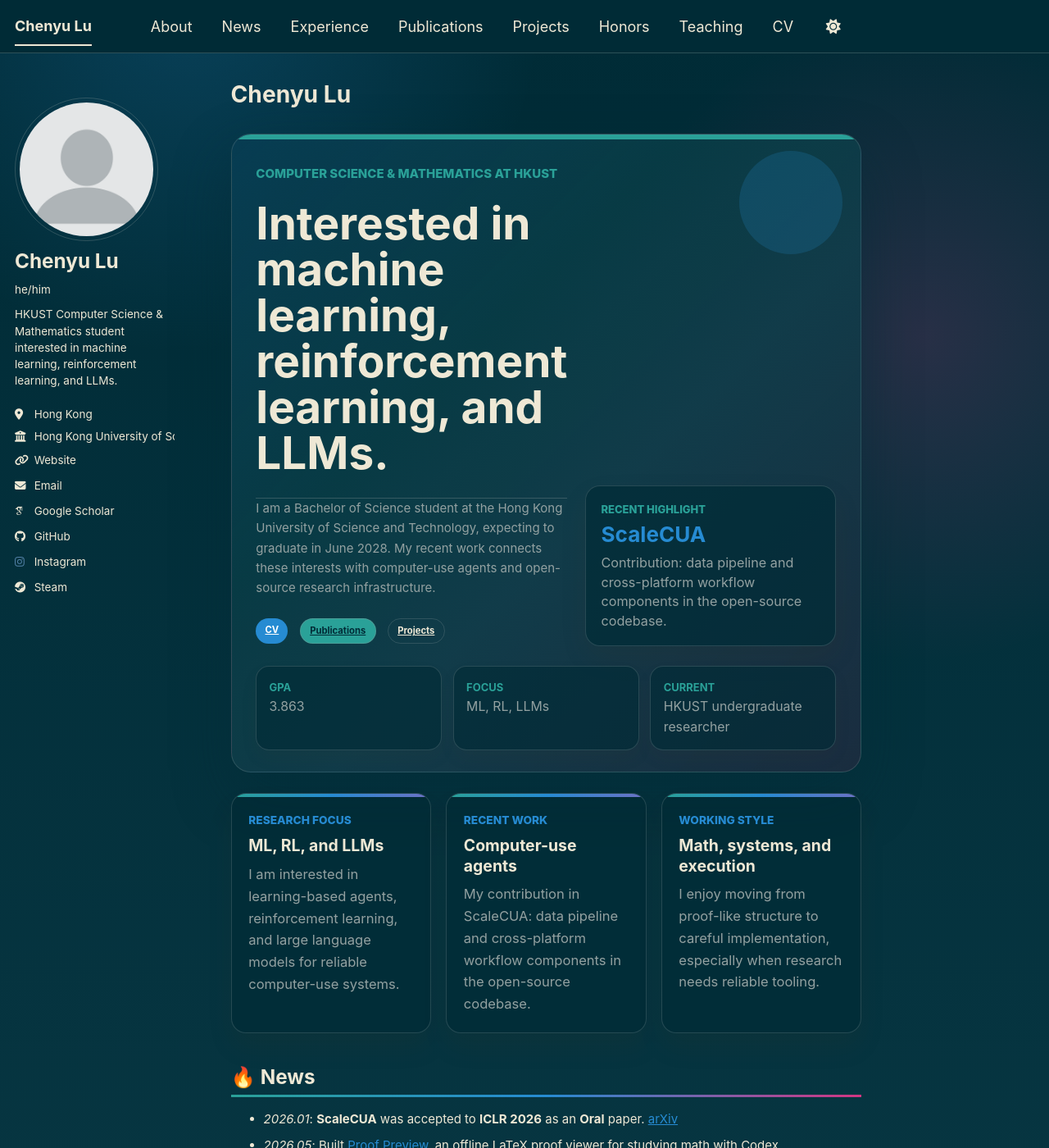
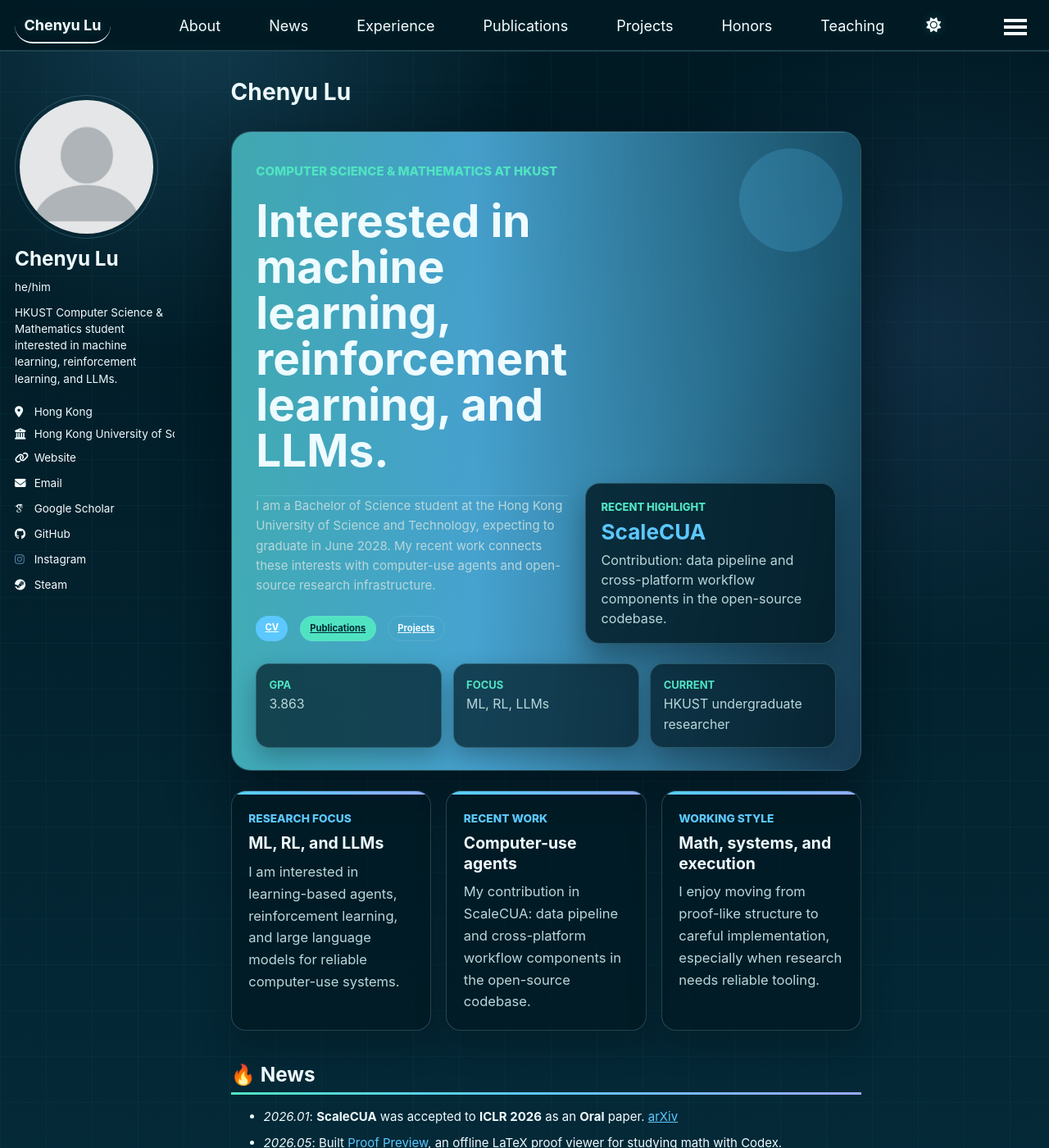
Before and after one commit to dylanluchenyu/dylanluchenyu.github.io, a Jekyll site: the page built from _pages/about.md, in a window 1280 px wide and 1400 px high. Shown: the whole window at 82% size. Built offline with Jekyll 4.4.1, drawn with Linux system fonts in a browser that asks for light colours; some web fonts are replaced; a script bundle is joined from its source files by our own code; library files that are not in the unit come from our copies.

Commit message:
new version

```diff
--- a/_sass/layout/_custom.scss
+++ b/_sass/layout/_custom.scss
@@ -4,38 +4,38 @@
 
 :root {
   --global-base-color: #2aa198;
-  --global-bg-color: #002b36;
-  --global-footer-bg-color: #002b36;
-  --global-border-color: rgba(131, 148, 150, 0.35);
-  --global-dark-border-color: rgba(131, 148, 150, 0.48);
-  --global-code-background-color: #073642;
-  --global-code-text-color: #93a1a1;
-  --global-fig-caption-color: #839496;
-  --global-link-color: #268bd2;
-  --global-link-color-hover: #2aa198;
-  --global-link-color-visited: #6c71c4;
-  --global-masthead-link-color: #eee8d5;
-  --global-masthead-link-color-hover: #2aa198;
-  --global-text-color: #eee8d5;
-  --global-text-color-light: #93a1a1;
-  --global-thead-color: #073642;
-  --global-toc-bg-color: #073642;
-  --global-selection-bg-color: #586e75;
+  --global-bg-color: #001923;
+  --global-footer-bg-color: #001923;
+  --global-border-color: rgba(137, 210, 223, 0.24);
+  --global-dark-border-color: rgba(137, 210, 223, 0.38);
+  --global-code-background-color: #063443;
+  --global-code-text-color: #b8d7db;
+  --global-fig-caption-color: #9ebfc6;
+  --global-link-color: #5cc8ff;
+  --global-link-color-hover: #50e3c2;
+  --global-link-color-visited: #9aa8ff;
+  --global-masthead-link-color: #f6fdff;
+  --global-masthead-link-color-hover: #50e3c2;
+  --global-text-color: #eefbff;
+  --global-text-color-light: #b8d7db;
+  --global-thead-color: #063443;
+  --global-toc-bg-color: #063443;
+  --global-selection-bg-color: #0d5068;
   --global-selection-text-color: #fdf6e3;
-  --academic-ink: #eee8d5;
-  --academic-navy: #268bd2;
-  --academic-navy-hover: #2aa198;
-  --academic-coral: #d33682;
-  --academic-coral-deep: #6c71c4;
-  --academic-gold: #b58900;
-  --academic-gold-soft: #073642;
-  --academic-teal: #2aa198;
-  --academic-sky: #268bd2;
-  --academic-warm-surface: #073642;
-  --academic-warm-panel: #002b36;
-  --academic-rule: rgba(131, 148, 150, 0.28);
-  --academic-muted: #93a1a1;
-  --academic-shadow: 0 30px 70px rgba(0, 43, 54, 0.44);
+  --academic-ink: #eefbff;
+  --academic-navy: #5cc8ff;
+  --academic-navy-hover: #50e3c2;
+  --academic-coral: #7aa2ff;
+  --academic-coral-deep: #9aa8ff;
+  --academic-gold: #47d7ff;
+  --academic-gold-soft: #063443;
+  --academic-teal: #50e3c2;
+  --academic-sky: #5cc8ff;
+  --academic-warm-surface: #063443;
+  --academic-warm-panel: #001923;
+  --academic-rule: rgba(137, 210, 223, 0.24);
+  --academic-muted: #b8d7db;
+  --academic-shadow: 0 28px 72px rgba(0, 13, 20, 0.62);
 }
 
 html {
@@ -44,35 +44,41 @@ html {
 }
 
 html[data-theme="dark"] {
-  --academic-ink: #eee8d5;
-  --academic-navy: #268bd2;
-  --academic-navy-hover: #2aa198;
-  --academic-coral: #d33682;
-  --academic-coral-deep: #6c71c4;
-  --academic-gold: #b58900;
-  --academic-gold-soft: #073642;
-  --academic-teal: #2aa198;
-  --academic-sky: #268bd2;
-  --academic-warm-surface: #073642;
-  --academic-warm-panel: #002b36;
-  --academic-rule: rgba(131, 148, 150, 0.28);
-  --academic-muted: #93a1a1;
-  --academic-shadow: 0 30px 70px rgba(0, 43, 54, 0.44);
+  --academic-ink: #eefbff;
+  --academic-navy: #5cc8ff;
+  --academic-navy-hover: #50e3c2;
+  --academic-coral: #7aa2ff;
+  --academic-coral-deep: #9aa8ff;
+  --academic-gold: #47d7ff;
+  --academic-gold-soft: #063443;
+  --academic-teal: #50e3c2;
+  --academic-sky: #5cc8ff;
+  --academic-warm-surface: #063443;
+  --academic-warm-panel: #001923;
+  --academic-rule: rgba(137, 210, 223, 0.24);
+  --academic-muted: #b8d7db;
+  --academic-shadow: 0 28px 72px rgba(0, 13, 20, 0.62);
 }
 
 body {
   background:
-    radial-gradient(circle at 18% 0%, rgba(38, 139, 210, 0.22), rgba(38, 139, 210, 0) 24rem),
-    radial-gradient(circle at 88% 12%, rgba(211, 54, 130, 0.18), rgba(211, 54, 130, 0) 22rem),
-    linear-gradient(180deg, #002b36, #073642 46%, #002b36);
+    linear-gradient(90deg, rgba(80, 227, 194, 0.04) 1px, transparent 1px),
+    linear-gradient(rgba(80, 227, 194, 0.035) 1px, transparent 1px),
+    radial-gradient(circle at 18% 0%, rgba(92, 200, 255, 0.2), rgba(92, 200, 255, 0) 24rem),
+    radial-gradient(circle at 88% 12%, rgba(122, 162, 255, 0.12), rgba(122, 162, 255, 0) 22rem),
+    linear-gradient(180deg, #001923, #052b3a 46%, #001923);
+  background-size: 56px 56px, 56px 56px, auto, auto, auto;
   color: var(--academic-ink);
 }
 
 html[data-theme="dark"] body {
   background:
-    radial-gradient(circle at 18% 0%, rgba(38, 139, 210, 0.22), rgba(38, 139, 210, 0) 24rem),
-    radial-gradient(circle at 88% 12%, rgba(211, 54, 130, 0.18), rgba(211, 54, 130, 0) 22rem),
-    linear-gradient(180deg, #002b36, #073642 46%, #002b36);
+    linear-gradient(90deg, rgba(80, 227, 194, 0.04) 1px, transparent 1px),
+    linear-gradient(rgba(80, 227, 194, 0.035) 1px, transparent 1px),
+    radial-gradient(circle at 18% 0%, rgba(92, 200, 255, 0.2), rgba(92, 200, 255, 0) 24rem),
+    radial-gradient(circle at 88% 12%, rgba(122, 162, 255, 0.12), rgba(122, 162, 255, 0) 22rem),
+    linear-gradient(180deg, #001923, #052b3a 46%, #001923);
+  background-size: 56px 56px, 56px 56px, auto, auto, auto;
 }
 
 .page__footer {
@@ -98,7 +104,7 @@ html[data-theme="dark"] body {
     padding-bottom: 0.28em;
     color: var(--academic-ink);
     border-bottom: 3px solid transparent;
-    border-image: linear-gradient(90deg, var(--academic-teal), var(--academic-sky), var(--academic-coral)) 1;
+    border-image: linear-gradient(90deg, var(--academic-teal), var(--academic-sky), var(--academic-coral-deep)) 1;
     font-size: 1.62em;
     line-height: 1.22;
   }
@@ -130,9 +136,9 @@ html[data-theme="dark"] body {
   padding: 2rem 1.65rem 1.45rem;
   overflow: hidden;
   background:
-    linear-gradient(135deg, rgba(38, 139, 210, 0.18), rgba(42, 161, 152, 0.08) 36%, rgba(211, 54, 130, 0.12)),
-    linear-gradient(135deg, #002b36, #073642 58%, #002b36);
-  border: 1px solid rgba(131, 148, 150, 0.28);
+    linear-gradient(120deg, rgba(80, 227, 194, 0.13), rgba(92, 200, 255, 0.09) 42%, rgba(122, 162, 255, 0.11)),
+    linear-gradient(135deg, #001923, #063443 58%, #001923);
+  border: 1px solid rgba(137, 210, 223, 0.24);
   border-radius: 24px;
   box-shadow: var(--academic-shadow);
 
@@ -146,7 +152,11 @@ html[data-theme="dark"] body {
   content: "";
   position: absolute;
   inset: 0;
-  border-top: 6px solid var(--academic-teal);
+  background: linear-gradient(90deg, transparent, var(--academic-teal), var(--academic-sky), transparent);
+  background-size: 220% 100%;
+  border-top: 1px solid rgba(137, 210, 223, 0.36);
+  opacity: 0.72;
+  animation: cool-scan 8s linear infinite;
   pointer-events: none;
 }
 
@@ -158,7 +168,7 @@ html[data-theme="dark"] body {
   width: 7rem;
   height: 7rem;
   background:
-    linear-gradient(135deg, rgba(38, 139, 210, 0.34), rgba(42, 161, 152, 0.08)),
+    linear-gradient(135deg, rgba(92, 200, 255, 0.32), rgba(80, 227, 194, 0.06)),
     var(--academic-sky);
   border-radius: 999px;
   opacity: 0.2;
@@ -224,10 +234,10 @@ html[data-theme="dark"] body {
 
 .landing-note {
   padding: 1rem;
-  background: rgba(0, 43, 54, 0.72);
+  background: rgba(0, 25, 35, 0.82);
   border: 1px solid var(--academic-rule);
   border-radius: 18px;
-  box-shadow: 0 14px 34px rgba(91, 54, 19, 0.08);
+  box-shadow: 0 18px 34px rgba(0, 13, 20, 0.34);
 }
 
 .landing-note span {
@@ -268,11 +278,11 @@ html[data-theme="dark"] body {
     min-width: 0;
     padding: 0.8rem 0.85rem;
     color: var(--academic-muted);
-    background: rgba(0, 43, 54, 0.64);
+    background: rgba(0, 25, 35, 0.7);
     border: 1px solid var(--academic-rule);
     border-radius: 16px;
     font-size: 0.88rem;
-    box-shadow: 0 10px 22px rgba(91, 54, 19, 0.05);
+    box-shadow: 0 12px 28px rgba(0, 13, 20, 0.28);
   }
 
   strong {
@@ -301,10 +311,10 @@ html[data-theme="dark"] .landing-stats span {
   position: relative;
   overflow: hidden;
   padding: 1.15rem;
-  background: rgba(0, 43, 54, 0.68);
+  background: rgba(0, 25, 35, 0.74);
   border: 1px solid var(--academic-rule);
   border-radius: 18px;
-  box-shadow: 0 18px 32px rgba(91, 54, 19, 0.08);
+  box-shadow: 0 18px 38px rgba(0, 13, 20, 0.32);
   transition: transform 160ms ease, box-shadow 160ms ease;
 
   &::before {
@@ -313,11 +323,13 @@ html[data-theme="dark"] .landing-stats span {
     inset: 0 0 auto;
     height: 4px;
     background: linear-gradient(90deg, var(--academic-teal), var(--academic-sky), var(--academic-coral-deep));
+    background-size: 180% 100%;
+    animation: cool-scan 7s linear infinite;
   }
 
   &:hover {
     transform: translateY(-3px);
-    box-shadow: 0 24px 44px rgba(91, 54, 19, 0.12);
+    box-shadow: 0 24px 48px rgba(0, 13, 20, 0.42), 0 0 0 1px rgba(80, 227, 194, 0.18);
   }
 
   h3 {
@@ -354,18 +366,47 @@ html[data-theme="dark"] .landing-stats span {
   pointer-events: auto !important;
 }
 
-.greedy-nav a,
-.greedy-nav a:link,
-.greedy-nav a:visited,
+.greedy-nav .visible-links > li > a,
+.greedy-nav .visible-links > li > a:link,
+.greedy-nav .visible-links > li > a:visited,
+.greedy-nav .hidden-links a,
+.greedy-nav .hidden-links a:link,
+.greedy-nav .hidden-links a:visited,
 .author__urls a,
 .author__urls a:link,
 .author__urls a:visited {
   color: var(--global-masthead-link-color) !important;
+  opacity: 1 !important;
 }
 
-.greedy-nav a:hover,
+.greedy-nav .visible-links > li > a {
+  border-radius: 999px;
+  padding: 0.42rem 0.64rem;
+  text-shadow: 0 0 14px rgba(80, 227, 194, 0.22);
+}
+
+.greedy-nav .visible-links > li > a:hover,
+.greedy-nav .visible-links > li > a:focus,
+.greedy-nav .hidden-links a:hover,
+.greedy-nav .hidden-links a:focus,
 .author__urls a:hover {
   color: var(--academic-teal) !important;
+  background: rgba(80, 227, 194, 0.1);
+  box-shadow: inset 0 -2px 0 var(--academic-teal);
+}
+
+.greedy-nav {
+  background: rgba(0, 25, 35, 0.92) !important;
+}
+
+.masthead {
+  background: rgba(0, 25, 35, 0.92) !important;
+  border-bottom: 1px solid rgba(137, 210, 223, 0.2);
+}
+
+.masthead__menu-item.selected a,
+.masthead__menu-item--lg a {
+  color: #ffffff !important;
 }
 
 .author__content .author__name {
@@ -386,17 +427,17 @@ html[data-theme="dark"] .landing-stats span {
   gap: 1.15em;
   margin: 1em 0;
   padding: 1rem 1.05rem;
-  background: rgba(0, 43, 54, 0.68);
+  background: rgba(0, 25, 35, 0.74);
   border: 1px solid var(--academic-rule);
   border-left: 5px solid var(--academic-sky);
   border-radius: 18px;
-  box-shadow: 0 18px 32px rgba(91, 54, 19, 0.08);
+  box-shadow: 0 18px 38px rgba(0, 13, 20, 0.32);
   transition: transform 160ms ease, box-shadow 160ms ease;
 }
 
 .paper-box:hover {
   transform: translateY(-2px);
-  box-shadow: 0 24px 44px rgba(91, 54, 19, 0.12);
+  box-shadow: 0 24px 48px rgba(0, 13, 20, 0.42), 0 0 0 1px rgba(92, 200, 255, 0.18);
 }
 
 .paper-box-text {
@@ -499,7 +540,7 @@ html[data-theme="dark"] .landing-note,
 html[data-theme="dark"] .landing-stats span,
 html[data-theme="dark"] .highlight-card,
 html[data-theme="dark"] .paper-box {
-  background: rgba(0, 43, 54, 0.72);
+  background: rgba(0, 25, 35, 0.78);
   border-color: var(--academic-rule);
 }
 
@@ -570,3 +611,13 @@ html[data-theme="dark"] .paper-box {
     transform: translateY(0);
   }
 }
+
+@keyframes cool-scan {
+  from {
+    background-position: 220% 0;
+  }
+
+  to {
+    background-position: -220% 0;
+  }
+}
```
